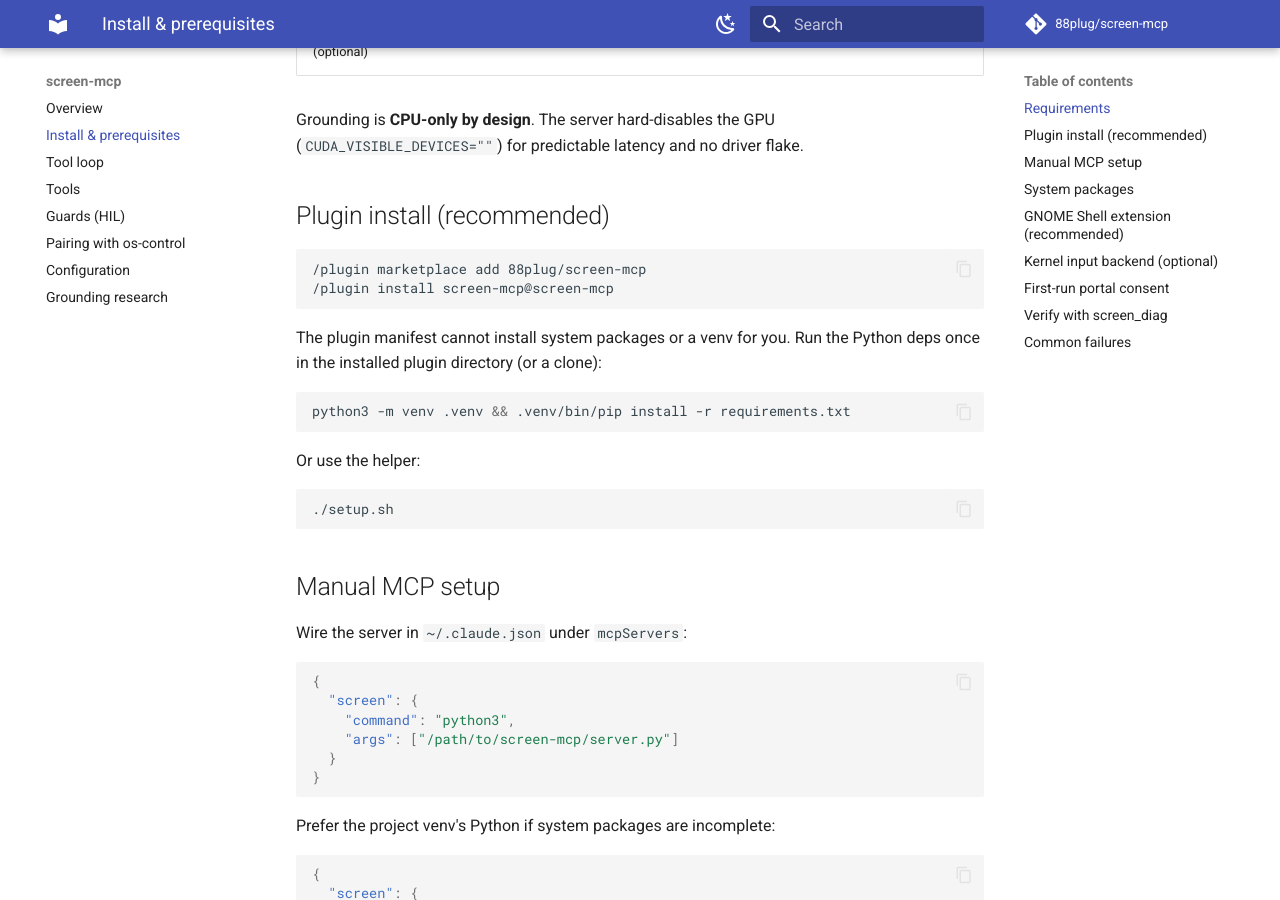
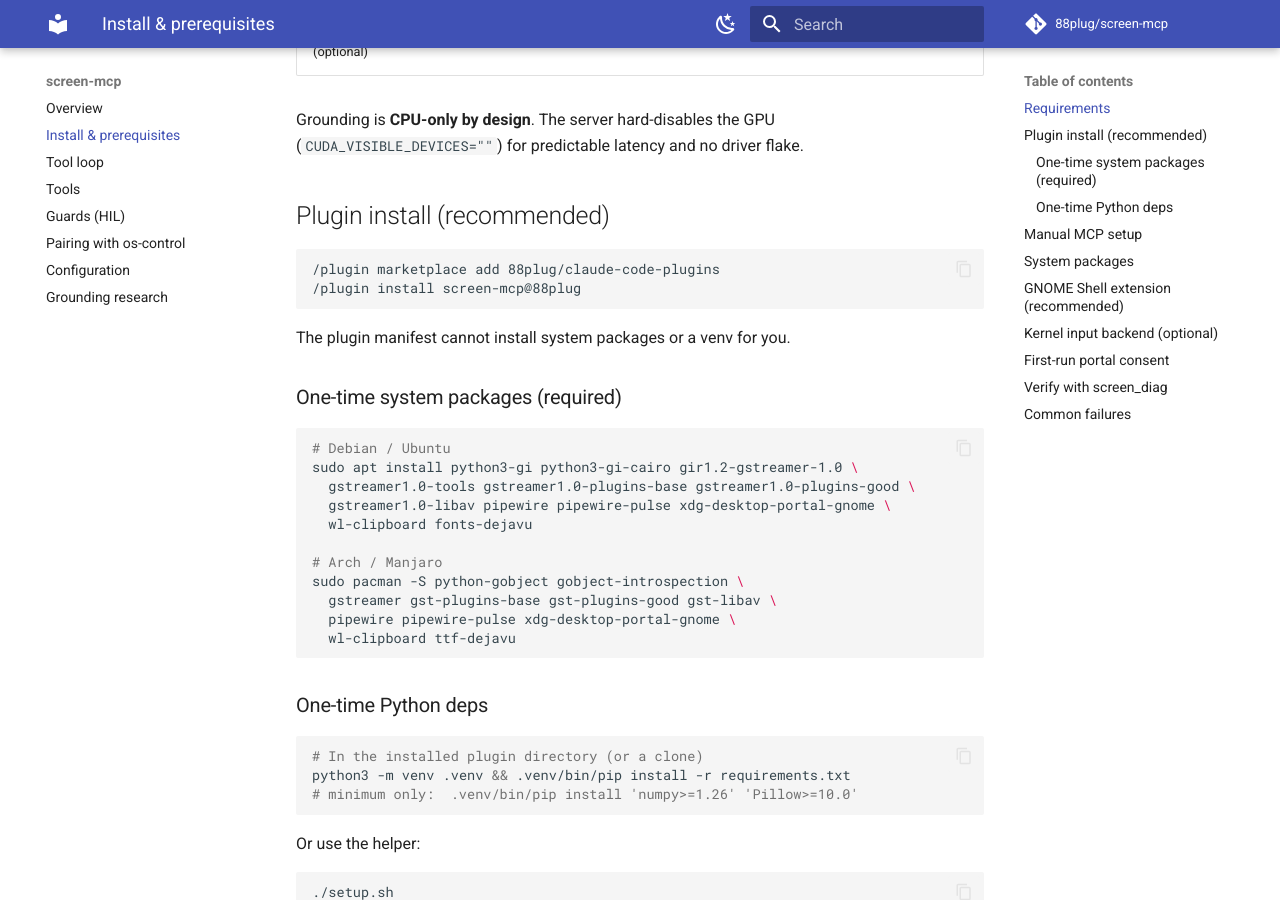
Before and after one commit to 88plug/screen-mcp, an MkDocs documentation site: the page built from docs/install.md, in a window 1280 px wide and 900 px high, scrolled down 780 px. Built offline with MkDocs 1.6.1 and Material for MkDocs 9.7.7, drawn with Linux system fonts in a browser that asks for light colours; comment, search, counter and statistics services are not loaded.

Commit message:
docs(install): hub marketplace + system package one-liners above the fold

````diff
--- a/docs/install.md
+++ b/docs/install.md
@@ -22,14 +22,34 @@
 ## Plugin install (recommended)
 
 ```text
-/plugin marketplace add 88plug/screen-mcp
-/plugin install screen-mcp@screen-mcp
+/plugin marketplace add 88plug/claude-code-plugins
+/plugin install screen-mcp@88plug
 ```
 
-The plugin manifest cannot install system packages or a venv for you. Run the Python deps once in the installed plugin directory (or a clone):
+The plugin manifest cannot install system packages or a venv for you.
+
+### One-time system packages (required)
 
 ```bash
+# Debian / Ubuntu
+sudo apt install python3-gi python3-gi-cairo gir1.2-gstreamer-1.0 \
+  gstreamer1.0-tools gstreamer1.0-plugins-base gstreamer1.0-plugins-good \
+  gstreamer1.0-libav pipewire pipewire-pulse xdg-desktop-portal-gnome \
+  wl-clipboard fonts-dejavu
+
+# Arch / Manjaro
+sudo pacman -S python-gobject gobject-introspection \
+  gstreamer gst-plugins-base gst-plugins-good gst-libav \
+  pipewire pipewire-pulse xdg-desktop-portal-gnome \
+  wl-clipboard ttf-dejavu
+```
+
+### One-time Python deps
+
+```bash
+# In the installed plugin directory (or a clone)
 python3 -m venv .venv && .venv/bin/pip install -r requirements.txt
+# minimum only:  .venv/bin/pip install 'numpy>=1.26' 'Pillow>=10.0'
 ```
 
 Or use the helper:
````
Also changed, not shown: README.md (+22 -6 lines), docs/index.md (+6 -3 lines).
